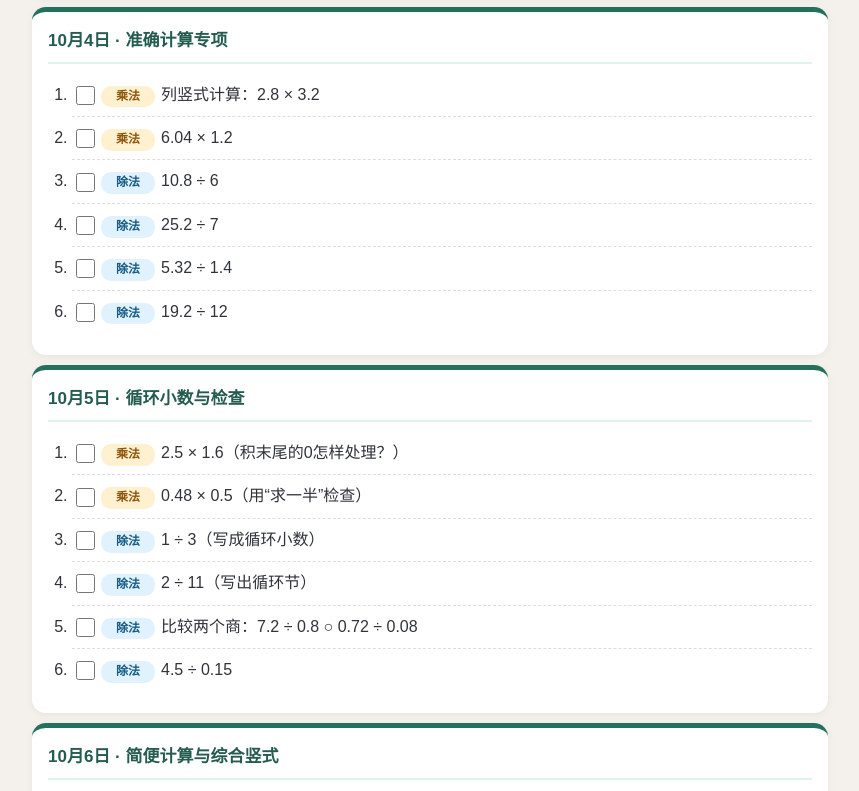
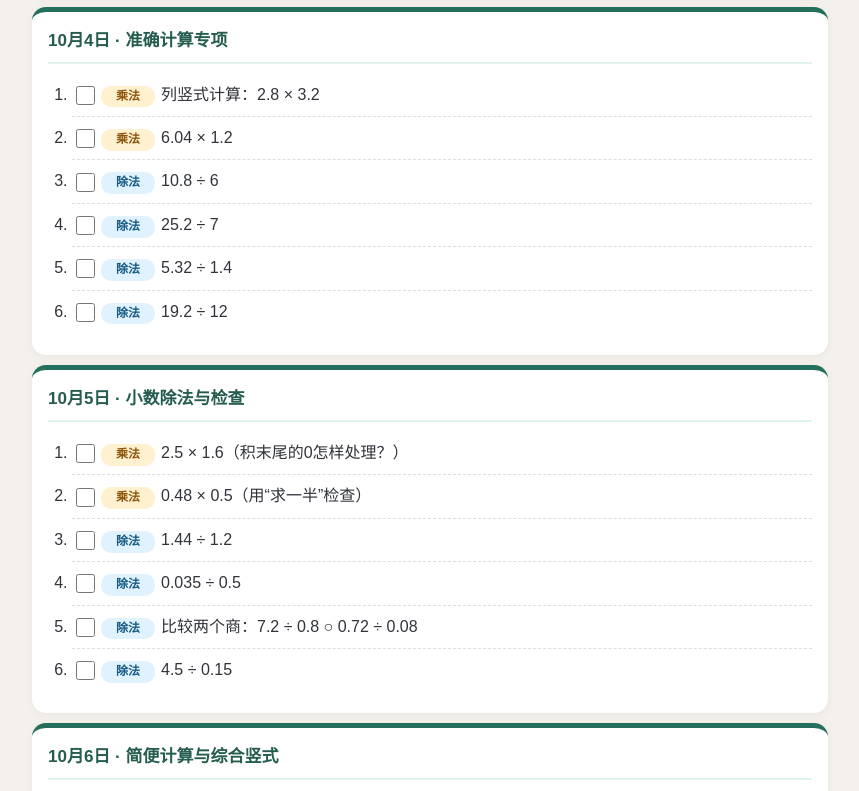
Before and after one commit to zhangsonggb/summer-study, a plain HTML site: page index.html in a window 1280 px wide. Shown: the part 1701-2492 px from the top of the page, without its empty margins (210-1069 px from the left). Drawn offline with Linux system fonts and the light colour scheme.

Commit message:
用能除尽的小数除法替换循环小数题

```diff
--- a/index.html
+++ b/index.html
@@ -42,7 +42,7 @@ textarea,input[type=text]{width:100%;border:1px solid #d8ddd9;border-radius:9px;
 </div>
 <div class="card"><h2>📚 本套覆盖的知识</h2>
 <p><b>小数乘法：</b>小数乘整数、小数乘小数、小数位数不够补0、积末尾化简、积的大小判断、简便计算和实际应用。</p>
-<p><b>小数除法：</b>除数是整数、整数除法得到小数、除数是小数时同时移动小数点、被除数补0、商小于1、循环小数、进一法、去尾法和实际应用。</p>
+<p><b>小数除法：</b>除数是整数、整数除法得到小数、除数是小数时同时移动小数点、被除数补0、商小于1、商不变规律、进一法、去尾法和实际应用。</p>
 </div>
 
 <div class="card holiday-day"><h2>10月1日 · 基础竖式</h2><ol>
@@ -81,11 +81,11 @@ textarea,input[type=text]{width:100%;border:1px solid #d8ddd9;border-radius:9px;
 <li><label><input class="holiday-check" data-hq="24" type="checkbox"><span class="kind div">除法</span>19.2 ÷ 12</label></li>
 </ol></div>
 
-<div class="card holiday-day"><h2>10月5日 · 循环小数与检查</h2><ol>
+<div class="card holiday-day"><h2>10月5日 · 小数除法与检查</h2><ol>
 <li><label><input class="holiday-check" data-hq="25" type="checkbox"><span class="kind mul">乘法</span>2.5 × 1.6（积末尾的0怎样处理？）</label></li>
 <li><label><input class="holiday-check" data-hq="26" type="checkbox"><span class="kind mul">乘法</span>0.48 × 0.5（用“求一半”检查）</label></li>
-<li><label><input class="holiday-check" data-hq="27" type="checkbox"><span class="kind div">除法</span>1 ÷ 3（写成循环小数）</label></li>
-<li><label><input class="holiday-check" data-hq="28" type="checkbox"><span class="kind div">除法</span>2 ÷ 11（写出循环节）</label></li>
+<li><label><input class="holiday-check" data-hq="27" type="checkbox"><span class="kind div">除法</span>1.44 ÷ 1.2</label></li>
+<li><label><input class="holiday-check" data-hq="28" type="checkbox"><span class="kind div">除法</span>0.035 ÷ 0.5</label></li>
 <li><label><input class="holiday-check" data-hq="29" type="checkbox"><span class="kind div">除法</span>比较两个商：7.2 ÷ 0.8 ○ 0.72 ÷ 0.08</label></li>
 <li><label><input class="holiday-check" data-hq="30" type="checkbox"><span class="kind div">除法</span>4.5 ÷ 0.15</label></li>
 </ol></div>
```
